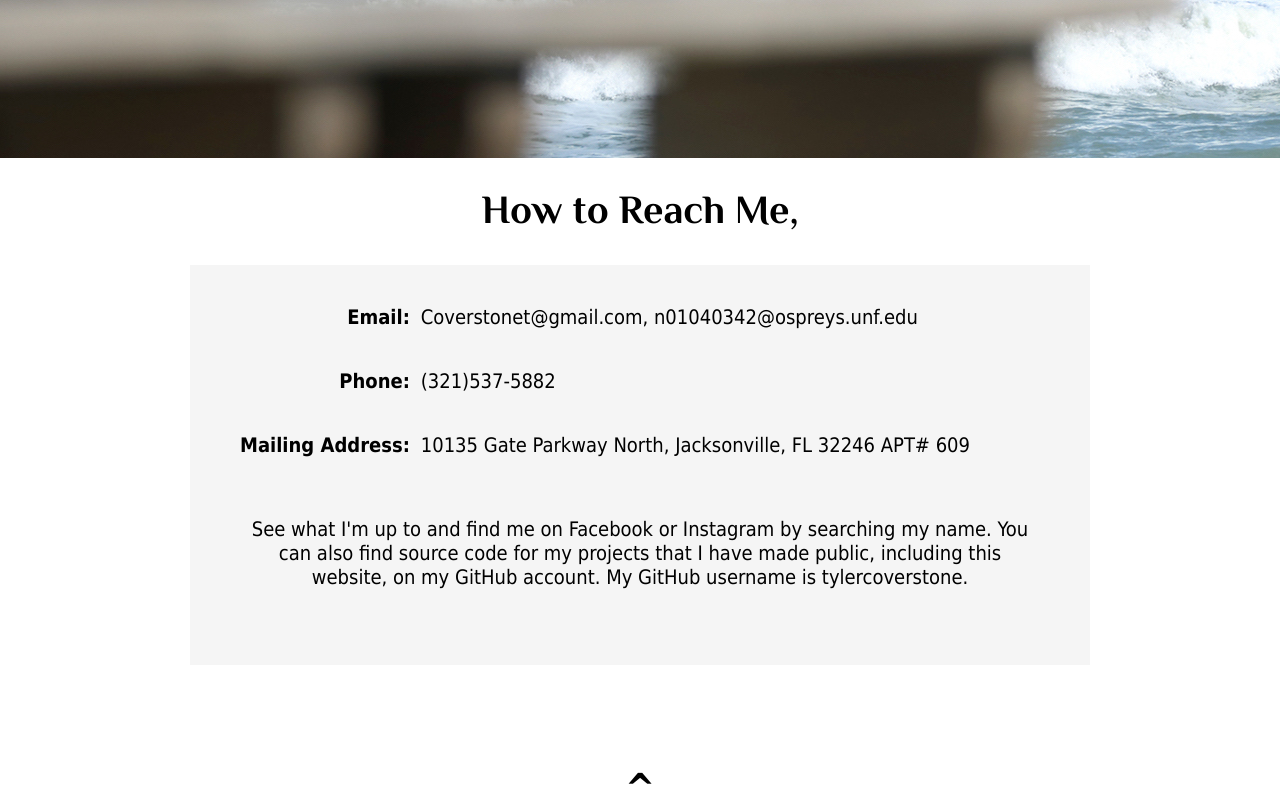
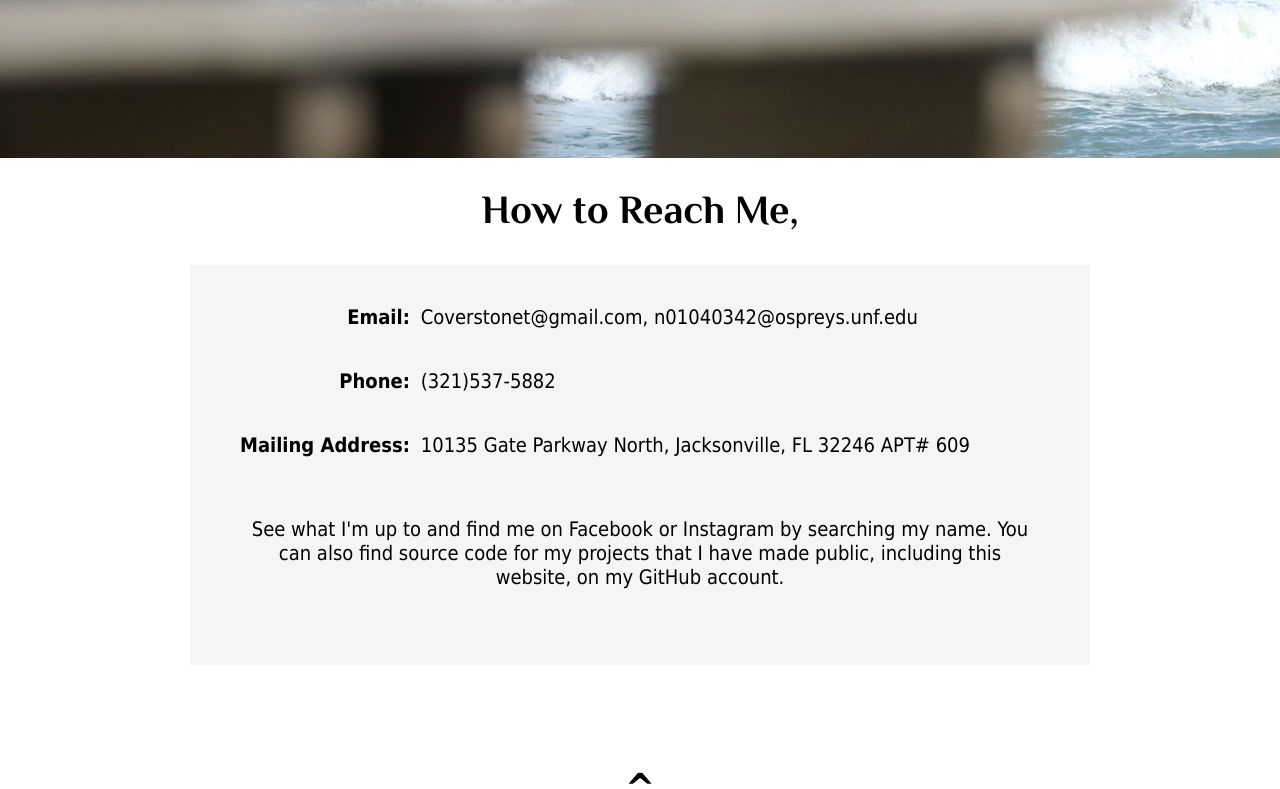
Before and after one commit to tylercoverstone/tylercoverstone.github.io, a plain HTML site: page contact.html in a window 1280 px wide. Shown: the part 617-1406 px from the top of the page. Drawn offline with Linux system fonts and the light colour scheme.

Commit message:
Altered Contact page

```diff
--- a/contact.html
+++ b/contact.html
@@ -32,7 +32,7 @@
 			<p style="color: black; margin-top: 40px; text-align: left;">(321)537-5882</p>
 			<p style="color: black; margin-top: 40px; text-align: left;">10135 Gate Parkway North, Jacksonville, FL 32246 APT# 609</p>
 		</div>
-		<p style="text-align: center; margin-right: 50px; margin-left: 50px; color: black;">See what I'm up to and find me on Facebook or Instagram by searching my name. You can also find source code for my projects that I have made public, including this website, on my GitHub account. My GitHub username is tylercoverstone.</p>
+		<p style="text-align: center; margin-right: 50px; margin-left: 50px; color: black;">See what I'm up to and find me on Facebook or Instagram by searching my name. You can also find source code for my projects that I have made public, including this website, on my GitHub account.</p>
 	</div>
 	<div style="text-align: center; margin-bottom: 100px;">
 	<a href="#top" style="color: black; font-size: 40px; font-family: Tahoma, Geneva, sans-serif; font-weight: 400; text-decoration: none;"><b>^</b></a>
```
